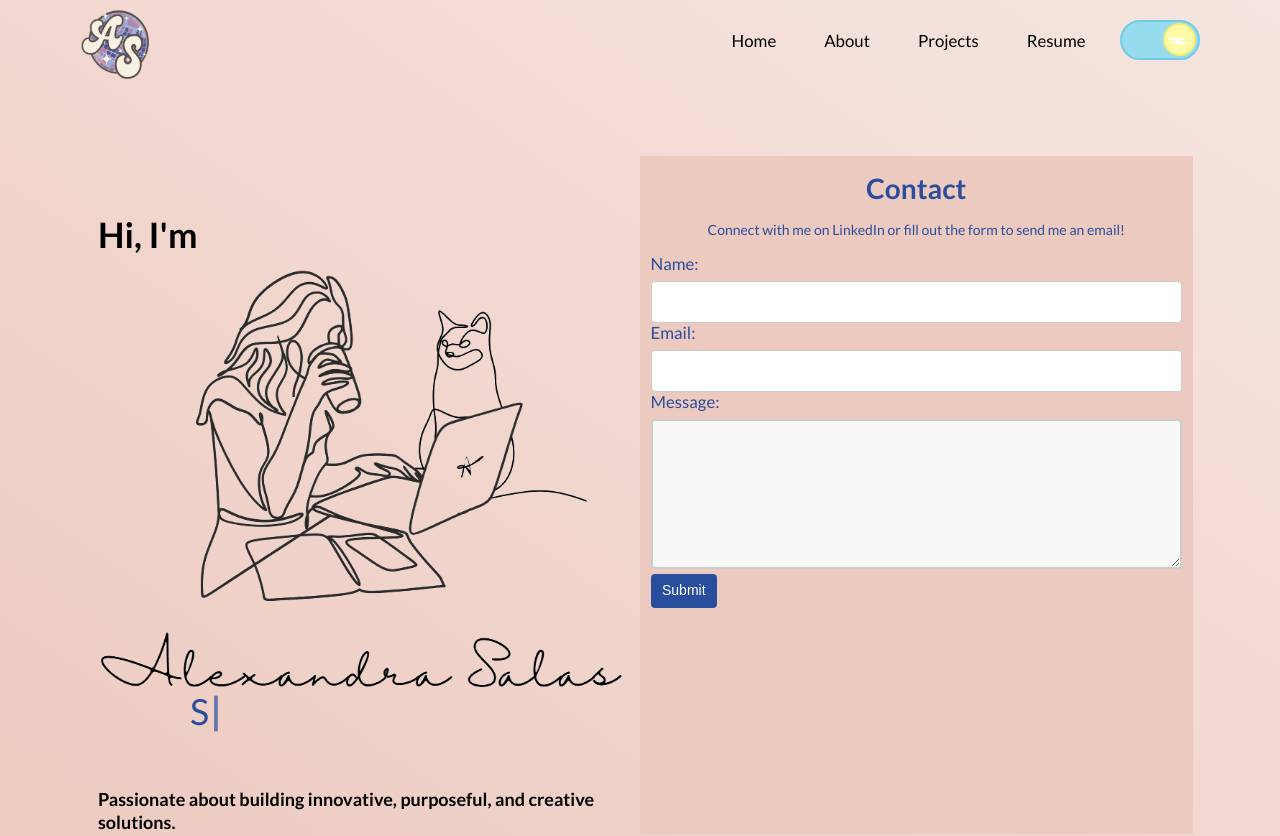
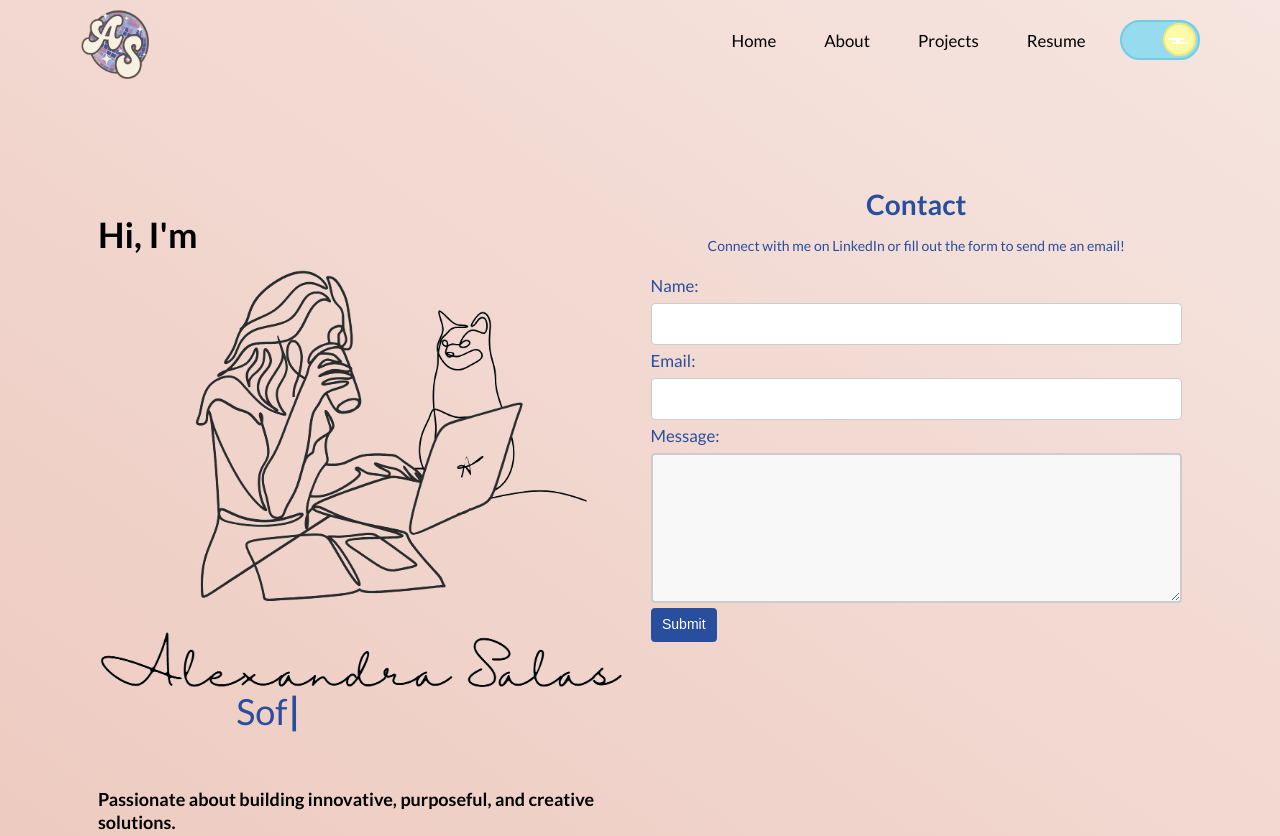
Before and after one commit to aesalas/SalasPortfolio, a React (Create React App) app: page / in a window 1280 px wide. Shown: the top 836 px of the page. Built offline with nearby package versions, Linux system fonts and the light colour scheme.

Commit message:
revise homepage

```diff
--- a/src/components/Home/Home.js
+++ b/src/components/Home/Home.js
@@ -32,7 +32,7 @@ function Home() {
                 </Col>
               </Row>
               <Row>
-                <Col md={{ span: 8, offset: 2 }}>
+                <Col md={{ span: 8, offset: 3 }}>
                   <h2><Type /></h2>
                 </Col>
               </Row>
@@ -57,9 +57,7 @@ function Home() {
             </Row>
         </Container>
       </Container>
-      <div className="home-contact">
 
-      </div>
     </section>
   );
 }
--- a/src/style.css
+++ b/src/style.css
@@ -272,10 +272,10 @@ button:focus {
 }
 
 .home-contact {
-  text-align: center !important;
- padding: 1rem;
- background-color: var(--background2);
- padding-bottom: 30px !important;
+text-align: center !important;
+ padding: 30px;
+
+
  color: var(--accent1);
 }
 
@@ -310,6 +310,7 @@ button:focus {
     display: inline-block;
     font-size: 1.2rem;
     margin-bottom: 6px;
+    margin-top: 6px;
   }
   .submit-btn{
     text-align: center;
```
